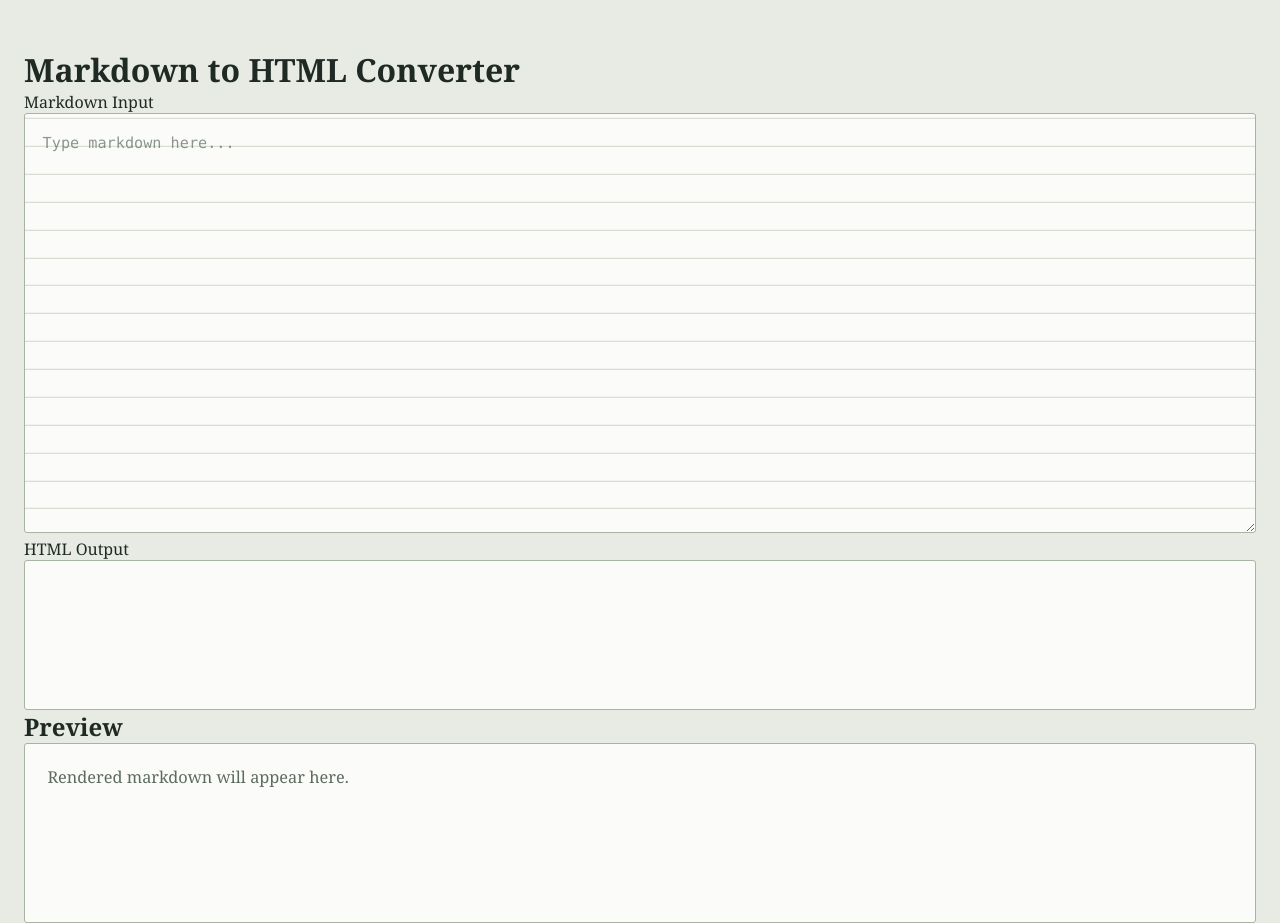
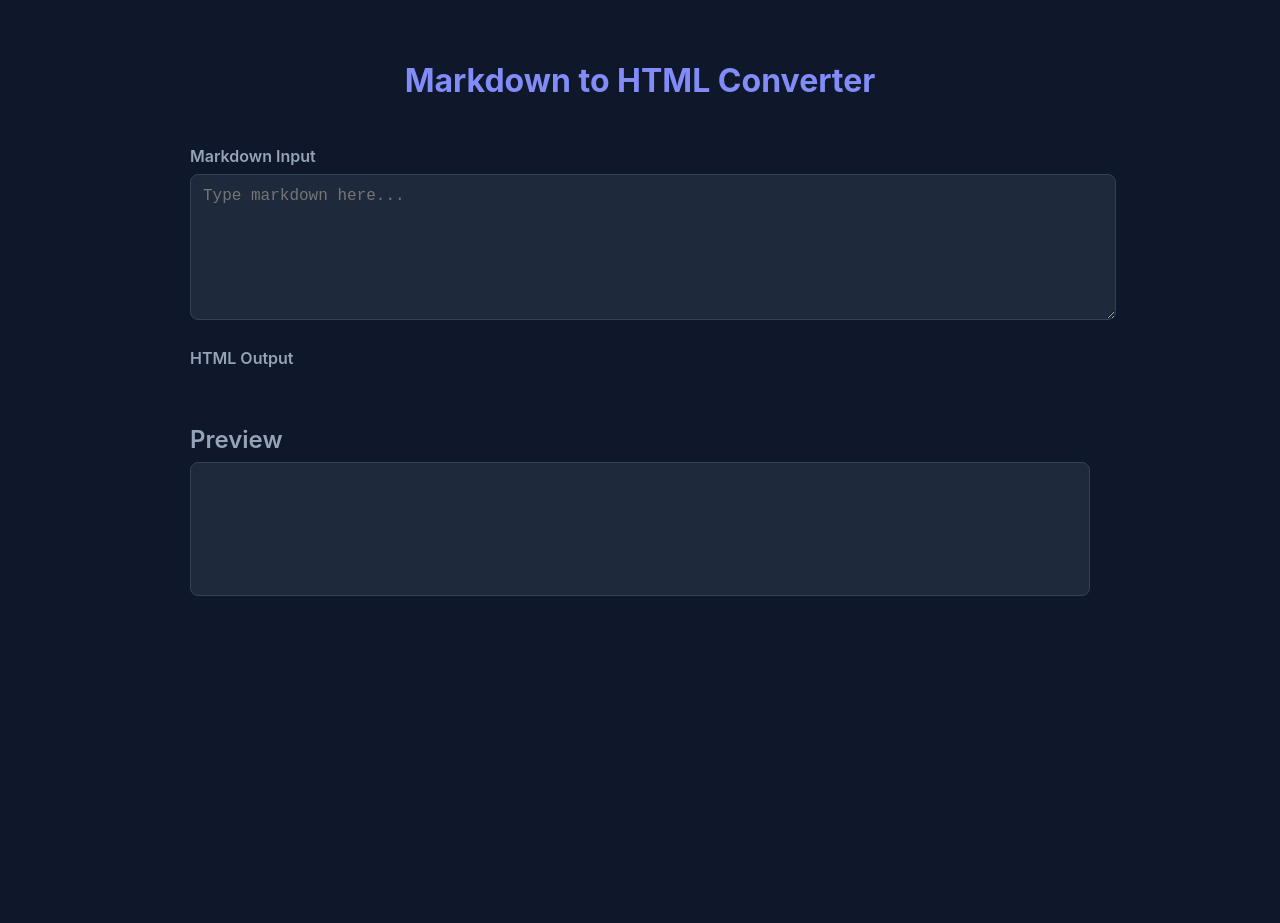
Before and after one commit to kantonio250000000109-code/markdown-converter, a plain HTML site: page index.html in a window 1280 px wide. After the commit the page ends 800 px from the top, so only its background shows below. Drawn offline with Linux system fonts and the light colour scheme.

Commit message:
Refactor CSS styles for layout and theme changes
Updated CSS styles for improved design and layout.

```diff
--- a/style.css
+++ b/style.css
@@ -1,212 +1,66 @@
-:root {
-  --bg: #e7ebe4;
-  --panel: #fbfcf9;
-  --ink: #1f2a24;
-  --ink-soft: #5c6b60;
-  --accent: #35618f;
-  --rule: #cfd6c9;
-  --rule-strong: #a9b3a1;
-  --mono: "JetBrains Mono", ui-monospace, SFMono-Regular, Menlo, monospace;
-  --serif: "Fraunces", Georgia, "Times New Roman", serif;
-}
-
-* {
+{
   box-sizing: border-box;
   margin: 0;
   padding: 0;
 }
 
 body {
-  font-family: var(--serif);
-  background-color: var(--bg);
-  color: var(--ink);
-  min-height: 100vh;
-  padding: 3rem 1.5rem 4rem;
+  font-family: -apple-system, BlinkMacSystemFont, "Segoe UI", Roboto, sans-serif;
+  background-color: #0f172a;
+  color: #f8fafc;
+  padding: 2rem;
+  display: flex;
+  justify-content: center;
 }
 
-.page {
-  max-width: 1180px;
-  margin: 0 auto;
+.container {
+  width: 100%;
+  max-width: 900px;
+  display: flex;
+  flex-direction: column;
+  gap: 1.5rem;
 }
 
-/* ---------- Masthead ---------- */
-
-.masthead {
-  border-bottom: 1px solid var(--rule-strong);
-  padding-bottom: 1.5rem;
-  margin-bottom: 2.5rem;
+h1 {
+  text-align: center;
+  color: #818cf8;
 }
 
-.masthead h1 {
-  font-size: clamp(2rem, 4vw, 2.75rem);
+label, h2 {
+  display: block;
   font-weight: 600;
-  letter-spacing: -0.01em;
+  margin-bottom: 0.5rem;
+  color: #94a3b8;
 }
 
-.masthead .arrow {
-  color: var(--accent);
-  font-weight: 400;
-  padding: 0 0.15em;
-}
-
-.tagline {
-  margin-top: 0.5rem;
-  color: var(--ink-soft);
-  font-size: 1.05rem;
-}
-
-/* ---------- Layout ---------- */
-
-.proof {
-  display: grid;
-  grid-template-columns: 1fr 1fr;
-  gap: 2.5rem;
-  align-items: start;
-}
-
-.pane-stack {
-  display: flex;
-  flex-direction: column;
-  gap: 2.5rem;
-}
-
-@media (max-width: 860px) {
-  .proof {
-    grid-template-columns: 1fr;
-  }
-}
-
-/* ---------- Panes ---------- */
-
-.pane-head {
-  display: flex;
-  align-items: baseline;
-  gap: 0.6rem;
-  margin-bottom: 0.75rem;
-}
-
-.stage {
-  font-family: var(--serif);
-  font-weight: 600;
-  font-size: 0.95rem;
-  color: var(--accent);
-  border: 1px solid currentColor;
-  border-radius: 50%;
-  width: 1.4rem;
-  height: 1.4rem;
-  display: inline-flex;
-  align-items: center;
-  justify-content: center;
-  flex-shrink: 0;
-}
-
-.pane-head label,
-.pane-head h2 {
-  font-weight: 600;
-  font-size: 1.05rem;
-  color: var(--ink);
-}
-
-/* ---------- Input pane: ruled manuscript page ---------- */
-
-textarea#markdown-input {
+textarea {
   width: 100%;
-  height: 420px;
-  padding: 1rem 1.1rem;
-  border-radius: 3px;
-  border: 1px solid var(--rule-strong);
-  background-color: var(--panel);
-  background-image: repeating-linear-gradient(
-    to bottom,
-    transparent,
-    transparent 1.68rem,
-    var(--rule) 1.68rem,
-    var(--rule) calc(1.68rem + 1px)
-  );
-  background-position: 0 2.05rem;
-  line-height: 1.7rem;
-  color: var(--ink);
-  font-family: var(--mono);
-  font-size: 0.95rem;
+  height: 120px;
+  padding: 0.75rem;
+  border-radius: 8px;
+  border: 1px solid #334155;
+  background-color: #1e293b;
+  color: #f8fafc;
+  font-family: monospace;
+  font-size: 1rem;
   resize: vertical;
 }
 
-textarea#markdown-input::placeholder {
-  color: var(--ink-soft);
-  opacity: 0.7;
-}
-
-textarea#markdown-input:focus {
-  outline: 2px solid var(--accent);
-  outline-offset: 2px;
-}
-
-/* ---------- Output pane: typeset proof ---------- */
-
-pre#html-output {
-  min-height: 150px;
-  max-height: 260px;
-  overflow: auto;
-  padding: 1rem 1.1rem;
-  border-radius: 3px;
-  border: 1px solid var(--rule-strong);
-  background-color: var(--panel);
-  color: var(--ink-soft);
-  font-family: var(--mono);
-  font-size: 0.85rem;
-  line-height: 1.55;
-  white-space: pre-wrap;
-  word-break: break-word;
-}
-
-/* ---------- Preview pane ---------- */
-
 #preview {
-  min-height: 180px;
-  padding: 1.25rem 1.4rem;
-  border-radius: 3px;
-  border: 1px solid var(--rule-strong);
-  background-color: var(--panel);
-  color: var(--ink);
-  font-family: var(--serif);
-  font-size: 1.02rem;
-  line-height: 1.65;
-}
-
-#preview:empty::before {
-  content: "Rendered markdown will appear here.";
-  color: var(--ink-soft);
-}
-
-#preview h1,
-#preview h2,
-#preview h3 {
-  font-weight: 600;
-  margin: 0.9em 0 0.4em;
-  line-height: 1.3;
-}
-
-#preview h1:first-child,
-#preview h2:first-child,
-#preview h3:first-child {
-  margin-top: 0;
+  min-height: 100px;
+  padding: 1rem;
+  border-radius: 8px;
+  border: 1px solid #334155;
+  background-color: #1e293b;
+  color: #f8fafc;
 }
 
 #preview blockquote {
-  border-left: 3px solid var(--accent);
+  border-left: 4px solid #6366f1;
   padding-left: 1rem;
-  margin: 0.75em 0;
-  color: var(--ink-soft);
-  font-style: italic;
+  color: #cbd5e1;
 }
 
 #preview img {
   max-width: 100%;
-  border-radius: 2px;
 }
-
-#preview a {
-  color: var(--accent);
-  text-decoration-thickness: 1px;
-  text-underline-offset: 2px;
-}
```
